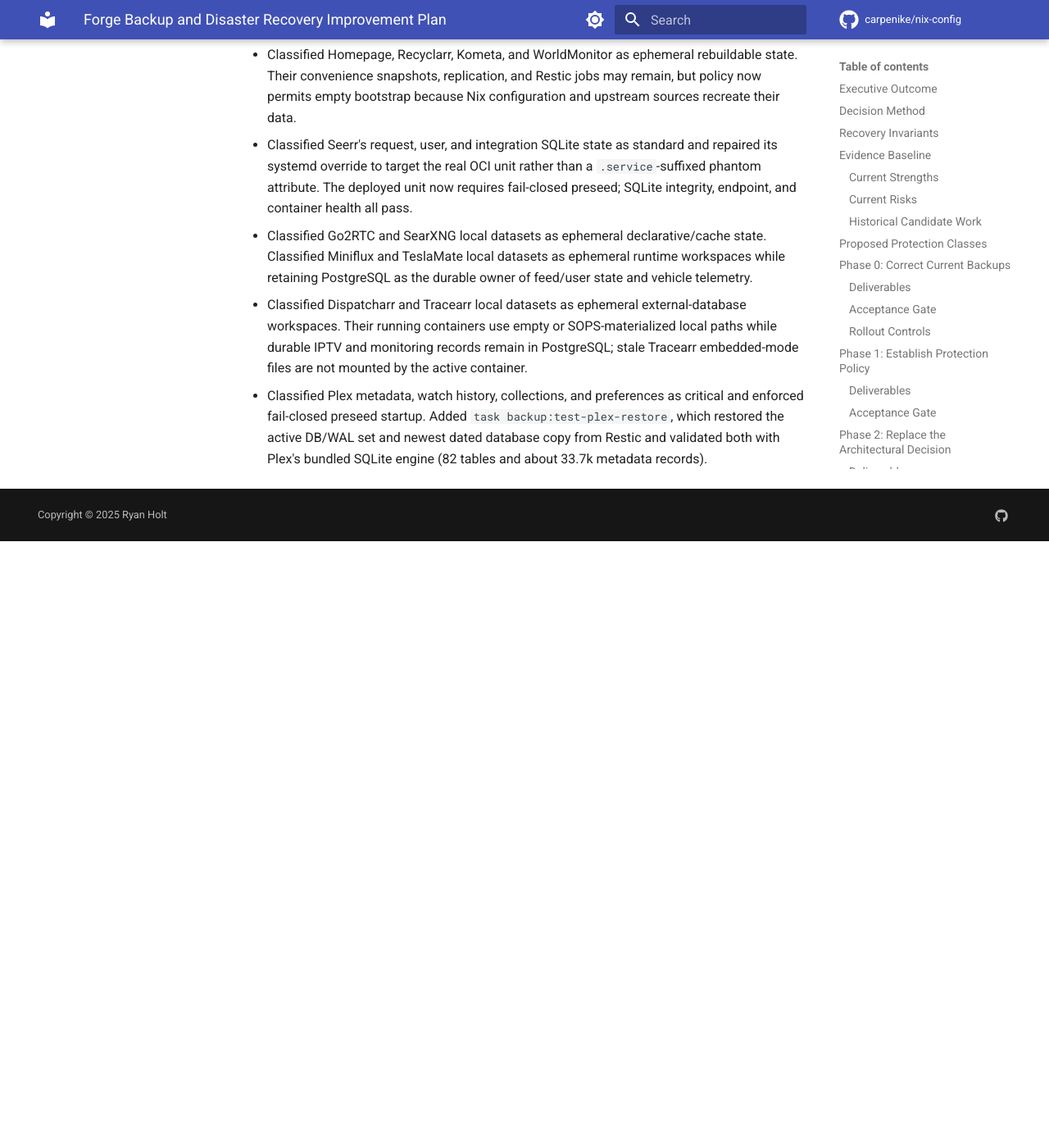
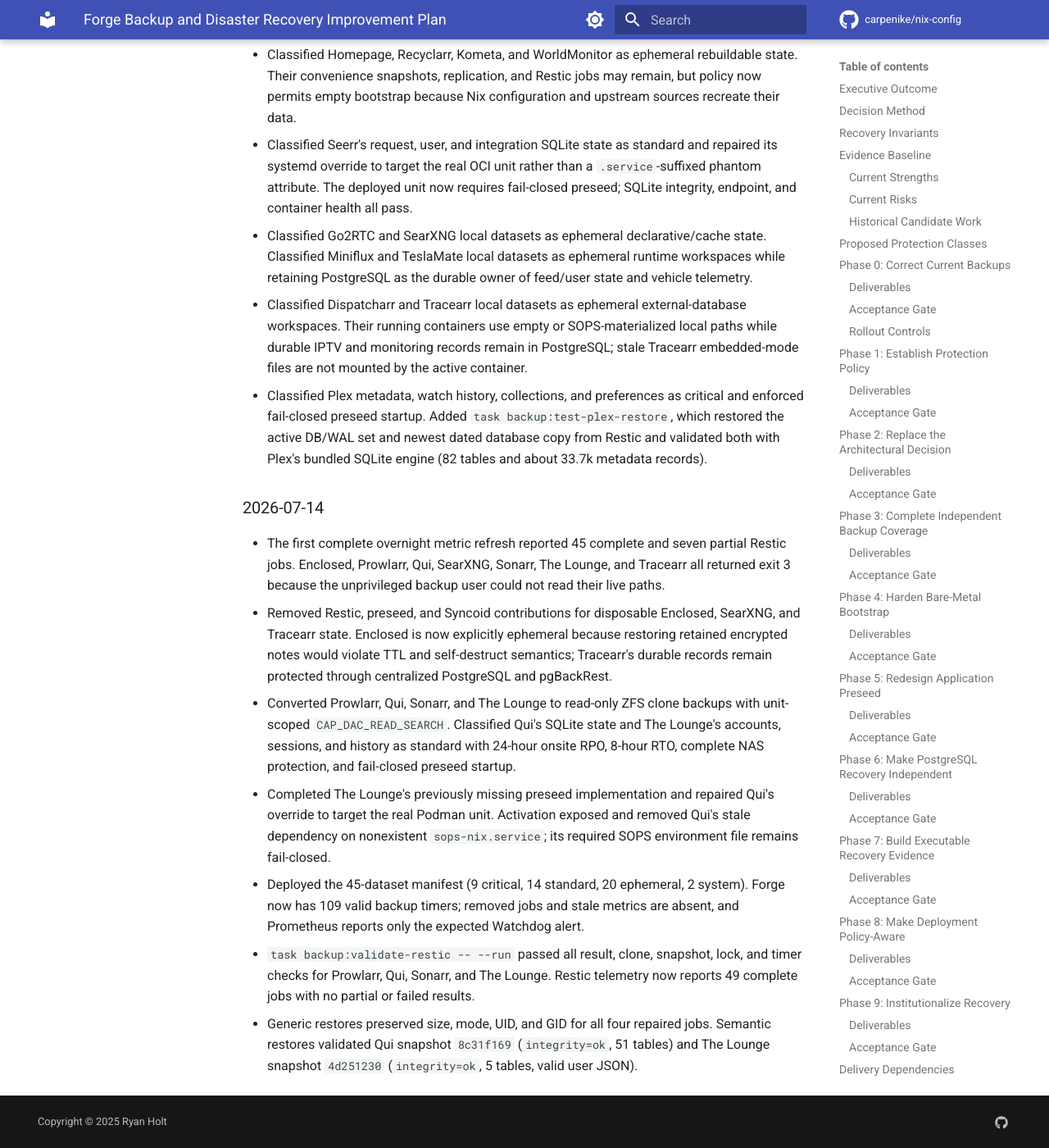
Before and after one commit to carpenike/nix-config, an MkDocs documentation site: the page built from docs/analysis/forge-backup-recovery-improvement-plan.md, in a window 1280 px wide and 1400 px high, scrolled down 15230 px. Shown: the whole window at 82% size. Built offline with MkDocs 1.6.1 and Material for MkDocs 9.7.7, drawn with Linux system fonts in a browser that asks for light colours; comment, search, counter and statistics services are not loaded; before the commit the page ends 15890 px from its top, so only the background shows below that.

Commit message:
fix(backup): repair unreadable service backups

```diff
--- a/docs/analysis/forge-backup-recovery-improvement-plan.md
+++ b/docs/analysis/forge-backup-recovery-improvement-plan.md
@@ -416,3 +416,13 @@
 - Classified Go2RTC and SearXNG local datasets as ephemeral declarative/cache state. Classified Miniflux and TeslaMate local datasets as ephemeral runtime workspaces while retaining PostgreSQL as the durable owner of feed/user state and vehicle telemetry.
 - Classified Dispatcharr and Tracearr local datasets as ephemeral external-database workspaces. Their running containers use empty or SOPS-materialized local paths while durable IPTV and monitoring records remain in PostgreSQL; stale Tracearr embedded-mode files are not mounted by the active container.
 - Classified Plex metadata, watch history, collections, and preferences as critical and enforced fail-closed preseed startup. Added `task backup:test-plex-restore`, which restored the active DB/WAL set and newest dated database copy from Restic and validated both with Plex's bundled SQLite engine (82 tables and about 33.7k metadata records).
+
+### 2026-07-14
+
+- The first complete overnight metric refresh reported 45 complete and seven partial Restic jobs. Enclosed, Prowlarr, Qui, SearXNG, Sonarr, The Lounge, and Tracearr all returned exit 3 because the unprivileged backup user could not read their live paths.
+- Removed Restic, preseed, and Syncoid contributions for disposable Enclosed, SearXNG, and Tracearr state. Enclosed is now explicitly ephemeral because restoring retained encrypted notes would violate TTL and self-destruct semantics; Tracearr's durable records remain protected through centralized PostgreSQL and pgBackRest.
+- Converted Prowlarr, Qui, Sonarr, and The Lounge to read-only ZFS clone backups with unit-scoped `CAP_DAC_READ_SEARCH`. Classified Qui's SQLite state and The Lounge's accounts, sessions, and history as standard with 24-hour onsite RPO, 8-hour RTO, complete NAS protection, and fail-closed preseed startup.
+- Completed The Lounge's previously missing preseed implementation and repaired Qui's override to target the real Podman unit. Activation exposed and removed Qui's stale dependency on nonexistent `sops-nix.service`; its required SOPS environment file remains fail-closed.
+- Deployed the 45-dataset manifest (9 critical, 14 standard, 20 ephemeral, 2 system). Forge now has 109 valid backup timers; removed jobs and stale metrics are absent, and Prometheus reports only the expected Watchdog alert.
+- `task backup:validate-restic -- --run` passed all result, clone, snapshot, lock, and timer checks for Prowlarr, Qui, Sonarr, and The Lounge. Restic telemetry now reports 49 complete jobs with no partial or failed results.
+- Generic restores preserved size, mode, UID, and GID for all four repaired jobs. Semantic restores validated Qui snapshot `8c31f169` (`integrity=ok`, 51 tables) and The Lounge snapshot `4d251230` (`integrity=ok`, 5 tables, valid user JSON).
```
Also changed, not shown: 10 other files.
